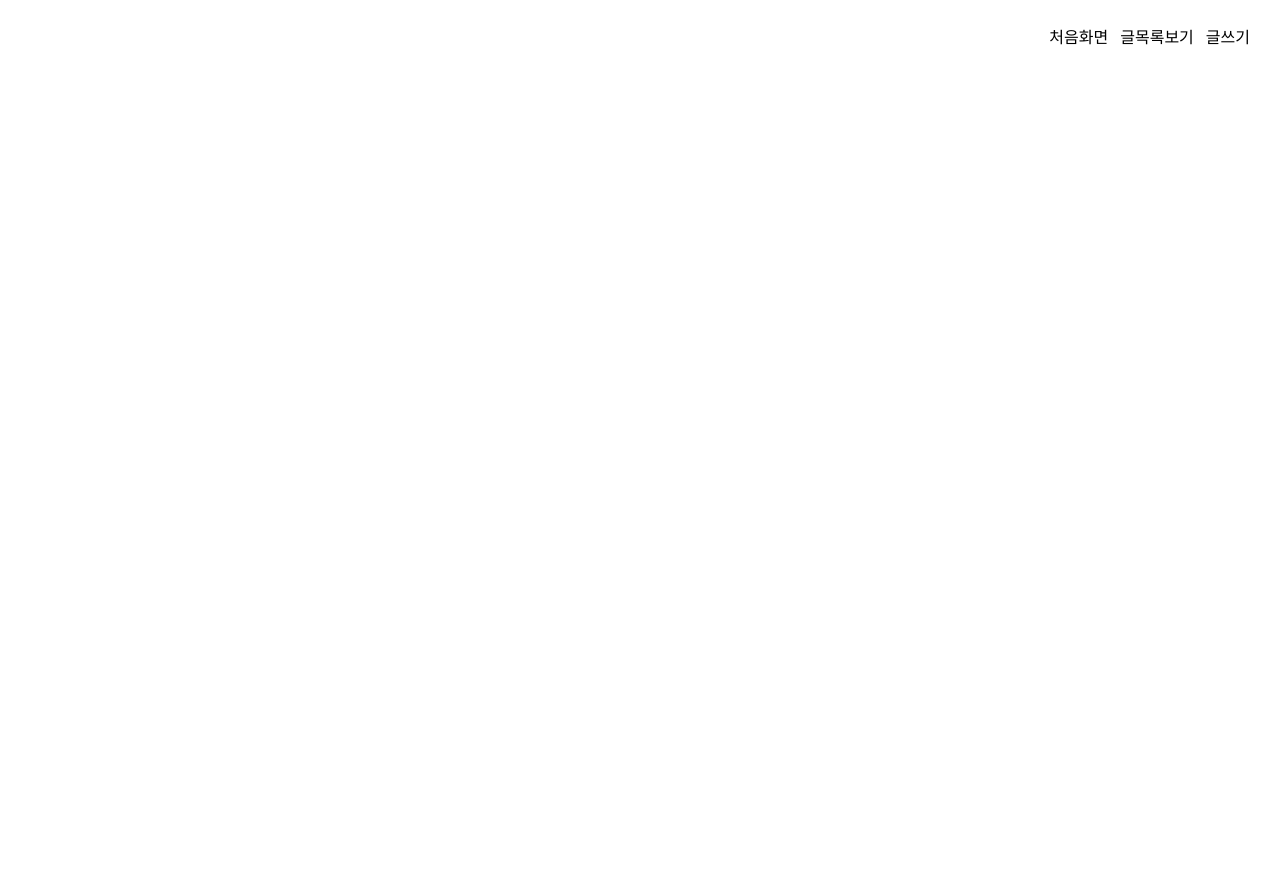
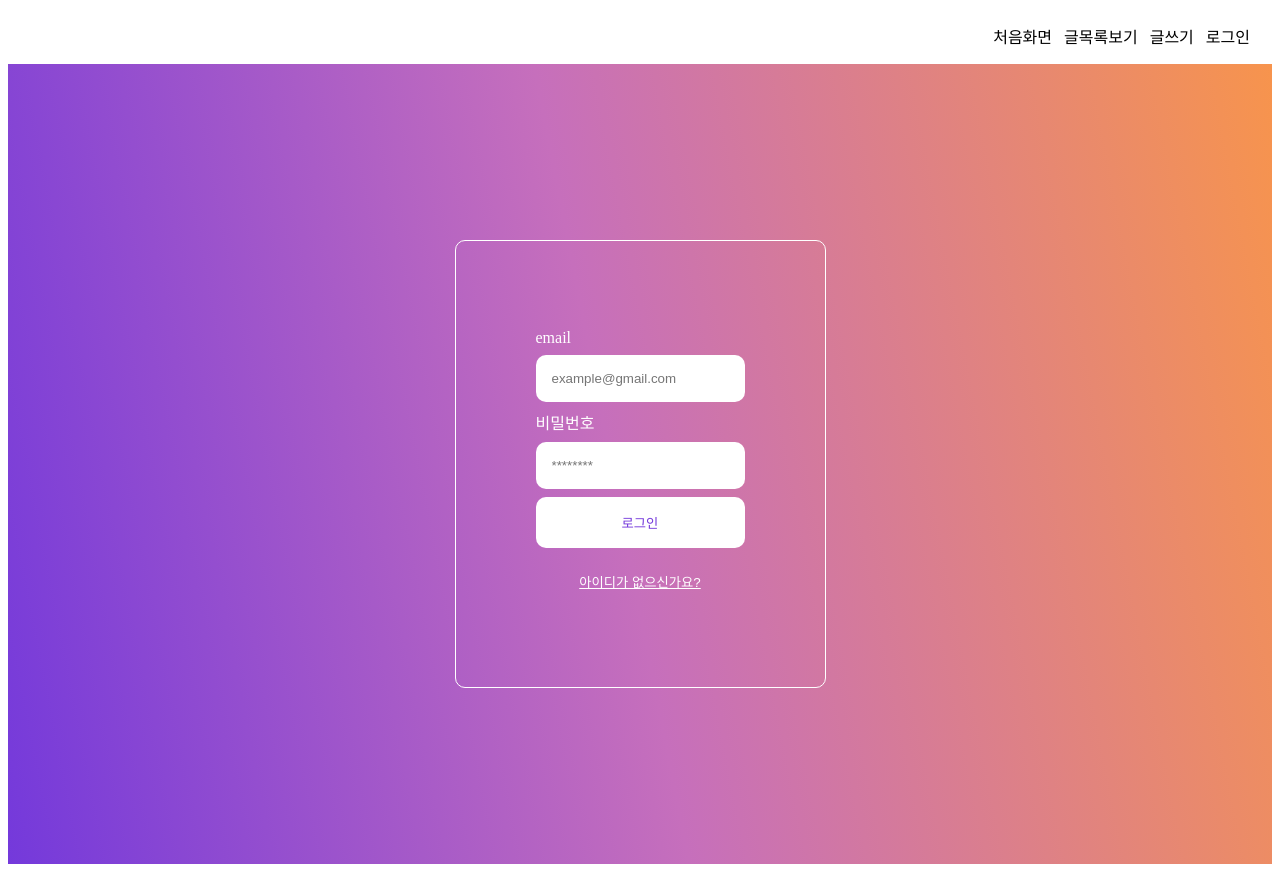
Before and after one commit to HaejinYang/mini-bbs-with-server, a React (Create React App) app in the folder client/: page /sign in a window 1280 px wide. Before the commit this address had no page. Before the commit the page ends 800 px from the top, so only its background shows below. Built offline with nearby package versions, Linux system fonts and the light colour scheme.

Commit message:
feat: 가입, 로그인 페이지 레이아웃 구성

```diff
--- a/client/src/App.tsx
+++ b/client/src/App.tsx
@@ -6,6 +6,7 @@ import HomePage from "./components/page/HomePage";
 import NavBar from "./components/nav/NavBar";
 import PostWritePage from "./components/page/PostWritePage";
 import PostViewAllPage from "./components/page/PostViewAllPage";
+import Sign from "./components/sign/Sign";
 
 function App() {
     return (
@@ -18,6 +19,7 @@ function App() {
                     <Route path="write" element={<PostWritePage/>}></Route>
                     <Route path="all" element={<PostViewAllPage/>}></Route>
                 </Route>
+                <Route path="/sign" element={<Sign/>}></Route>
             </Routes>
         </BrowserRouter>
     );
--- a/client/src/components/nav/NavBar.tsx
+++ b/client/src/components/nav/NavBar.tsx
@@ -16,6 +16,7 @@ const NavBar = () => {
             <NavItem linkPath="/" text="처음화면"/>
             <NavItem linkPath="/post/all" text="글목록보기"/>
             <NavItem linkPath="/post/write" text="글쓰기"/>
+            <NavItem linkPath="/sign" text="로그인"/>
         </Container>
     )
 }
--- /dev/null
+++ b/client/src/components/sign/Sign.tsx
@@ -0,0 +1,22 @@
+import React, {useState} from "react";
+import SignUp from "./SignUp";
+import SignIn from "./SignIn";
+
+
+const Sign: React.FC = () => {
+    const [form, setForm] = useState('sign-in');
+
+    const switchForm = (name: string) => {
+        setForm(name);
+    }
+
+    return (
+        <>
+            {
+                form === "sign-in" ? <SignIn onFormSwitch={switchForm} /> : <SignUp onFormSwitch={switchForm}/>
+            }
+        </>
+    );
+}
+
+export default Sign;
--- /dev/null
+++ b/client/src/components/sign/SignIn.tsx
@@ -0,0 +1,28 @@
+import React, {useState} from "react";
+import {Container, FormContainer} from "./styled";
+
+interface SignInProps {
+    onFormSwitch(name: string): void;
+}
+
+const SignIn: React.FC<SignInProps> = (props) => {
+    const [email, setEmail] = useState('');
+    const [password, setPassword] = useState('');
+
+    return (
+        <Container>
+            <FormContainer>
+                <label htmlFor="email">email</label>
+                <input id="email" name="email" placeholder="example@gmail.com" type="text" value={email}
+                       onChange={e => setEmail(e.target.value)}/>
+                <label htmlFor="password-first">비밀번호</label>
+                <input id="password" name="password" placeholder="********" type="password" value={password}
+                       onChange={e => setPassword(e.target.value)}/>
+                <input type="submit" value="로그인"/>
+                <button onClick={e => props.onFormSwitch("sign-up")}>아이디가 없으신가요?</button>
+            </FormContainer>
+        </Container>
+    )
+}
+
+export default SignIn;
--- /dev/null
+++ b/client/src/components/sign/SignUp.tsx
@@ -0,0 +1,40 @@
+import React, {useState} from "react";
+import {Container, FormContainer} from "./styled";
+
+interface SignUpProps {
+    onFormSwitch(name: string): void;
+}
+
+const SignUp: React.FC<SignUpProps> = (props) => {
+    const [email, setEmail] = useState('');
+    const [nickname, setNickname] = useState('');
+    const [passwordFirst, setPasswordFirst] = useState('');
+    const [passwordSecond, setPasswordSecond] = useState('');
+
+    const handleSubmit = (event: React.FormEvent<HTMLFormElement>) => {
+        event.preventDefault();
+    }
+
+    return (
+        <Container>
+            <FormContainer onSubmit={handleSubmit}>
+                <label htmlFor="email">email</label>
+                <input id="email" name="email" placeholder="example@gmail.com" type="text" value={email}
+                       onChange={e => setEmail(e.target.value)}/>
+                <label htmlFor="nickname">이름</label>
+                <input id="nickname" name="nickname" placeholder="baby" type="text" value={nickname}
+                       onChange={e => setNickname(e.target.value)}/>
+                <label htmlFor="password-first">비밀번호</label>
+                <input id="password-first" name="password-first" placeholder="********" type="password" value={passwordFirst}
+                       onChange={e => setPasswordFirst(e.target.value)}/>
+                <label htmlFor="password-second">비밀번호확인</label>
+                <input id="password-second" name="password-second" placeholder="********" type="password" value={passwordSecond}
+                       onChange={e => setPasswordSecond(e.target.value)}/>
+                <input type="submit" value="가입"/>
+                <button onClick={e => props.onFormSwitch("sign-in")}>아이디가 있으신가요?</button>
+            </FormContainer>
+        </Container>
+    )
+};
+
+export default SignUp;
--- /dev/null
+++ b/client/src/components/sign/styled.tsx
@@ -0,0 +1,49 @@
+import styled from "styled-components";
+
+const Container = styled.div`
+  display: flex;
+  flex-direction: column;
+  justify-content: center;
+  align-items: center;
+  min-height: 100vh;
+  color: white;
+  background-image: linear-gradient(79deg, #7439db, #c66fbc 48%, #f7944d);
+`
+
+const FormContainer = styled.form`
+  display: flex;
+  flex-direction: column;
+  justify-content: center;
+  padding: 5rem;
+  border: 1px solid white;
+  border-radius: 10px;
+
+  label {
+    text-align: left;
+    padding: 0.5rem 0;
+  }
+
+  input {
+    padding: 1rem;
+    border: none;
+    border-radius: 10px;
+  }
+
+  input[type="submit"], button {
+    margin-top: 0.5rem;
+    background-color: white;
+    cursor: pointer;
+    padding: 1rem;
+    border: none;
+    border-radius: 10px;
+    color: #7439db;
+  }
+
+  button {
+    background: none;
+    color: white;
+    text-decoration: underline;
+  }
+`
+
+export {Container, FormContainer};
```
